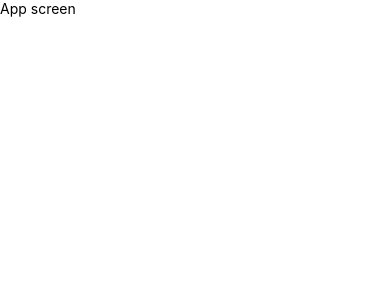
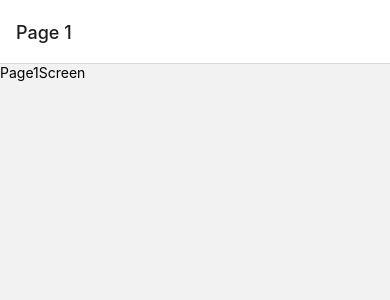
Before and after one commit to FranCarn/nativeNav, a React Native app: screen / in a window 390 px wide. Shown: the top 300 px of the page. Built offline with nearby package versions, Linux system fonts and the light colour scheme.

Commit message:
stack config ready

```diff
--- a/App.tsx
+++ b/App.tsx
@@ -1,13 +1,12 @@
+import 'react-native-gesture-handler';
 import React from 'react';
-import {Text, View} from 'react-native';
 import {NavigationContainer} from '@react-navigation/native';
+import {StackNavigator} from './src/router/StackNavigator';
 
 export const App = () => {
   return (
     <NavigationContainer>
-      <View>
-        <Text>App screen</Text>
-      </View>
+      <StackNavigator />
     </NavigationContainer>
   );
 };
--- a/package.json
+++ b/package.json
@@ -10,9 +10,12 @@
     "test": "jest"
   },
   "dependencies": {
+    "@react-native-masked-view/masked-view": "^0.2.9",
     "@react-navigation/native": "^6.1.7",
+    "@react-navigation/stack": "^6.3.17",
     "react": "18.2.0",
     "react-native": "0.72.4",
+    "react-native-gesture-handler": "^2.13.1",
     "react-native-safe-area-context": "^4.7.2",
     "react-native-screens": "^3.25.0"
   },
--- /dev/null
+++ b/src/router/StackNavigator.tsx
@@ -0,0 +1,14 @@
+import React from 'react';
+import {createStackNavigator} from '@react-navigation/stack';
+import {Page1Screen, Page2Screen, Page3Screen} from '../screens';
+const Stack = createStackNavigator();
+
+export const StackNavigator = () => {
+  return (
+    <Stack.Navigator>
+      <Stack.Screen name="Page 1" component={Page1Screen} />
+      <Stack.Screen name="Page 2" component={Page2Screen} />
+      <Stack.Screen name="Page 3" component={Page3Screen} />
+    </Stack.Navigator>
+  );
+};
--- /dev/null
+++ b/src/screens/Page1Screen.tsx
@@ -0,0 +1,10 @@
+import React from 'react';
+import {View, Text} from 'react-native';
+
+export const Page1Screen = () => {
+  return (
+    <View>
+      <Text>Page1Screen</Text>
+    </View>
+  );
+};
--- /dev/null
+++ b/src/screens/Page2Screen.tsx
@@ -0,0 +1,10 @@
+import React from 'react';
+import {View, Text} from 'react-native';
+
+export const Page2Screen = () => {
+  return (
+    <View>
+      <Text>Page2Screen</Text>
+    </View>
+  );
+};
--- /dev/null
+++ b/src/screens/Page3Screen.tsx
@@ -0,0 +1,10 @@
+import React from 'react';
+import {View, Text} from 'react-native';
+
+export const Page3Screen = () => {
+  return (
+    <View>
+      <Text>Page3Screen</Text>
+    </View>
+  );
+};
--- /dev/null
+++ b/src/screens/index.ts
@@ -0,0 +1,3 @@
+export * from './Page1Screen';
+export * from './Page2Screen';
+export * from './Page3Screen';
```
Also changed, not shown: 1 other file (tests, documents, lock files or other folders).
